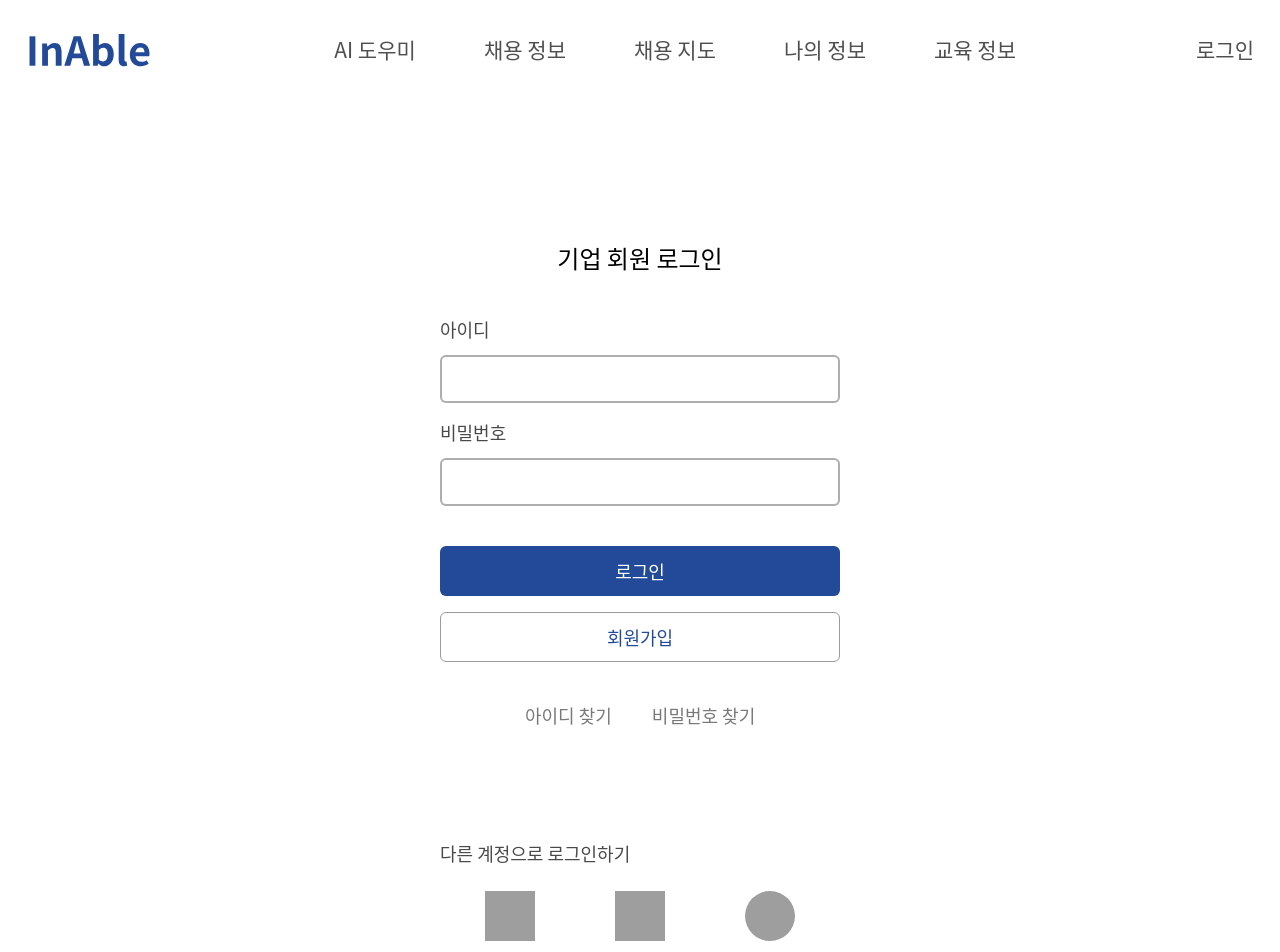
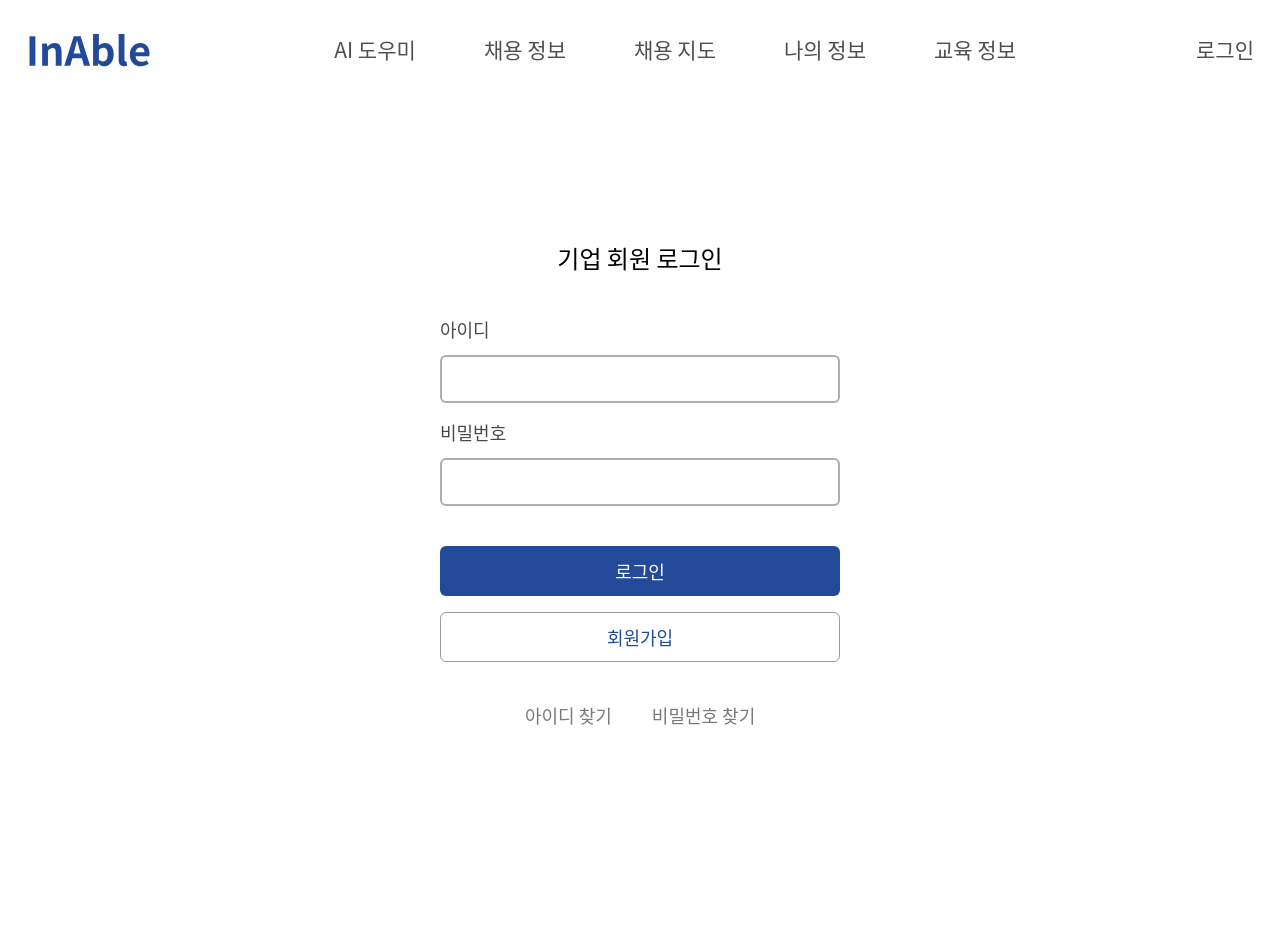
Before and after one commit to G-E-ANADA/inable-fe, a React (Vite) app: page /login in a window 1280 px wide. Shown: the top 952 px of the page. Built offline with nearby package versions, Linux system fonts and the light colour scheme; no server answers; grey boxes are pictures that could not be loaded.

Commit message:
[style] 소셜로그인 버튼 제거 (kan-63)

```diff
--- a/src/css/Login.module.css
+++ b/src/css/Login.module.css
@@ -3,11 +3,6 @@
   font-size: 24px;
   line-height: 150%;
   font-weight: 500;
-}
-.div2 {
-  align-self: stretch;
-  position: relative;
-  line-height: 150%;
 }
 .label {
   flex: 1;
@@ -150,41 +145,6 @@
   height: 489px;
   color: #000;
 }
-.image50Icon {
-  width: 50px;
-  position: relative;
-  height: 50px;
-  object-fit: cover;
-}
-.image52Icon {
-  width: 50px;
-  position: relative;
-  border-radius: 99px;
-  height: 49.9px;
-  object-fit: cover;
-}
-.image50Parent {
-  display: flex;
-  flex-direction: row;
-  align-items: center;
-  justify-content: flex-start;
-  gap: 80px;
-}
-.parent1 {
-  position: absolute;
-  top: calc(50% + 200px);
-  left: calc(50% - 200px);
-  width: 400px;
-  height: 489px;
-  color: #000;
-  display: flex;
-  flex-direction: column;
-  align-items: center;
-  justify-content: flex-start;
-  gap: 24px;
-  text-align: left;
-  color: #494949;
-}
 .div {
   width: 100%;
   position: relative;
--- a/src/pages/Login.tsx
+++ b/src/pages/Login.tsx
@@ -67,14 +67,6 @@ const Login = () => {
             <div className={styles.div4}>비밀번호 찾기</div>
           </div>
         </div>
-        <div className={styles.parent1}>
-          <div className={styles.div2}>다른 계정으로 로그인하기</div>
-          <div className={styles.image50Parent}>
-            <img className={styles.image50Icon} alt="" src="image 50.png" />
-            <img className={styles.image50Icon} alt="" src="image 51.png" />
-            <img className={styles.image52Icon} alt="" src="image 52.png" />
-          </div>
-        </div>
       </div>
     </>
   );
```
